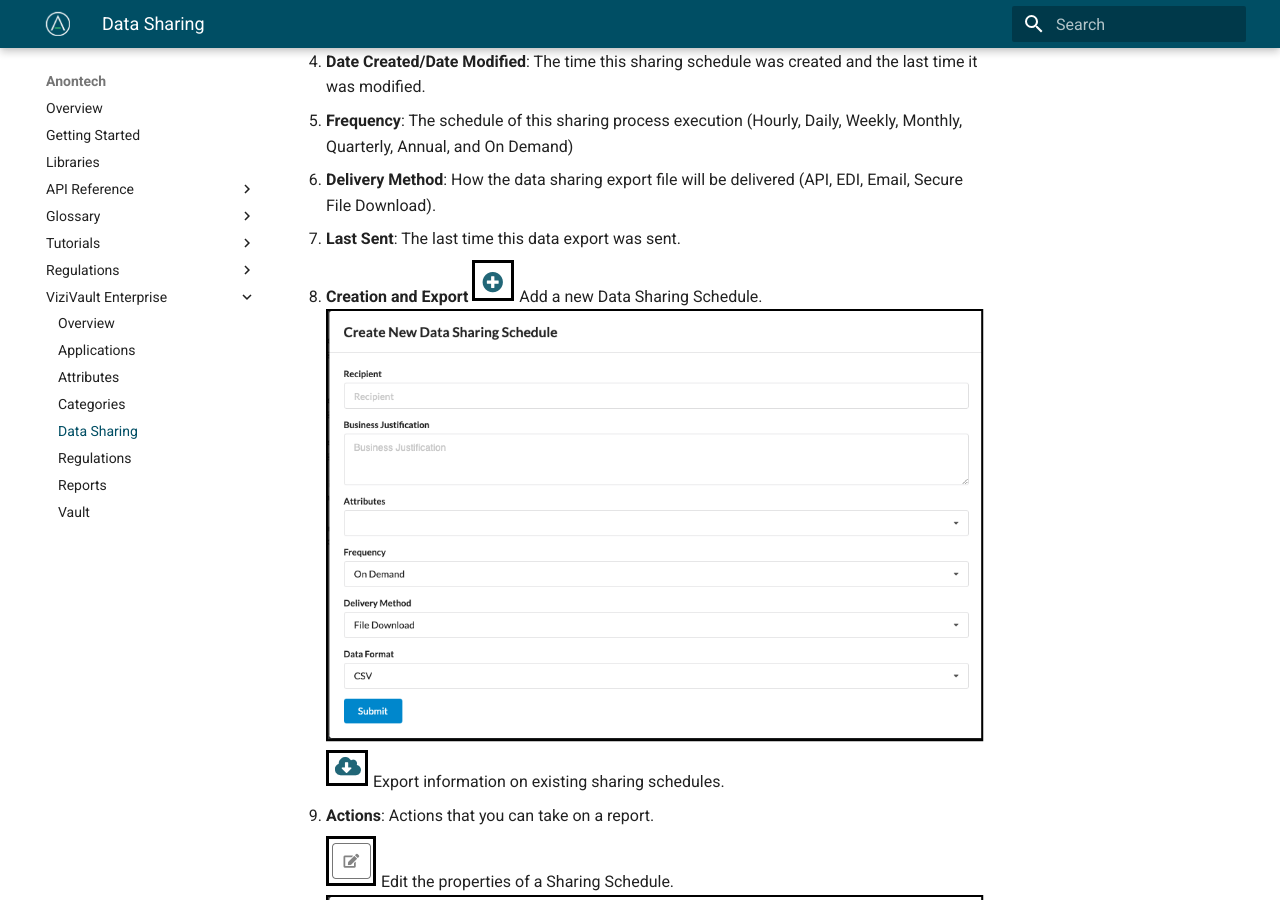
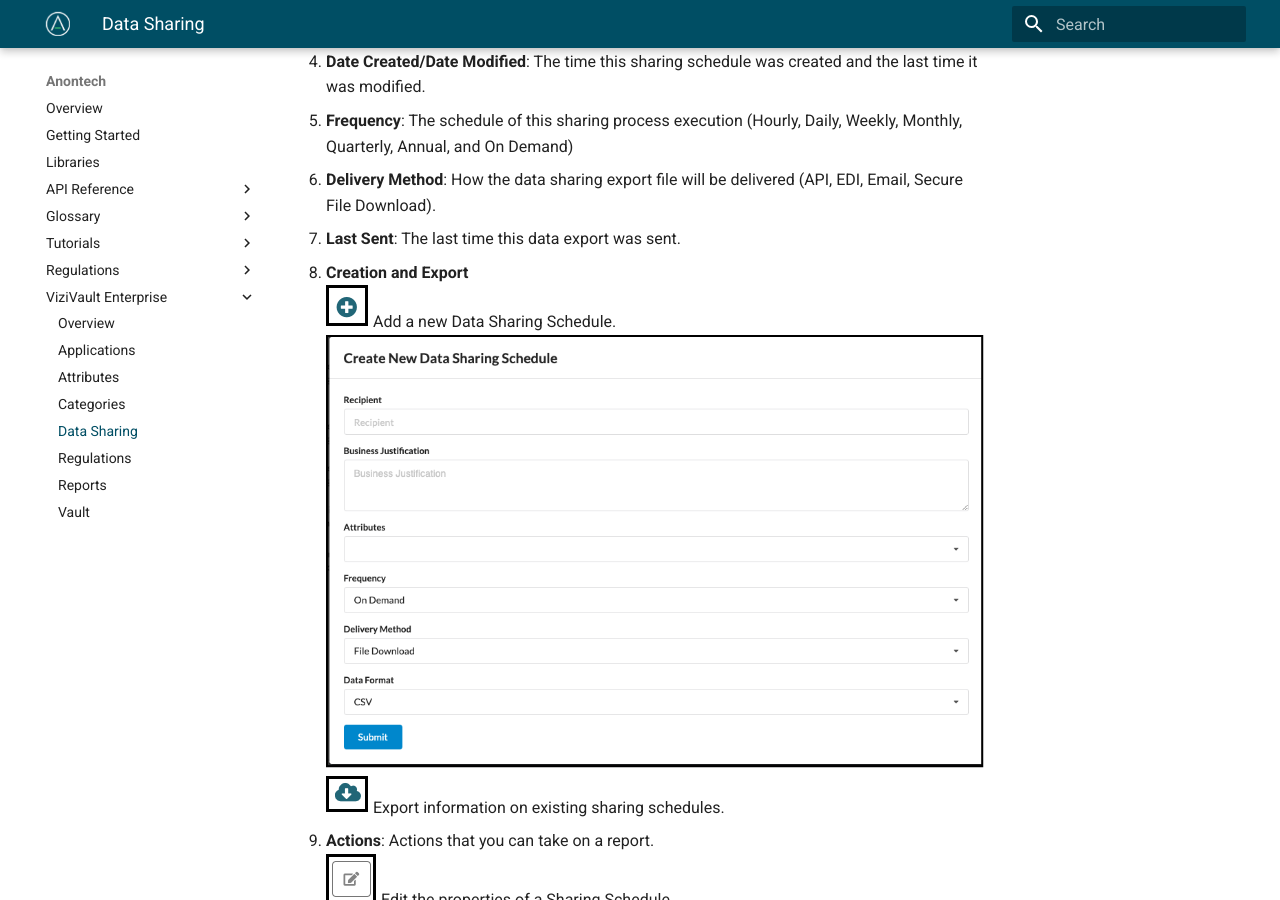
Before and after one commit to anontechnology/documentation, an MkDocs documentation site: the page built from docs/vizivault-enterprise/data-sharing.md, in a window 1280 px wide and 900 px high, scrolled down 562 px. Built offline with MkDocs 1.6.1 and Material for MkDocs 9.7.7, drawn with Linux system fonts in a browser that asks for light colours.

Commit message:
Update docs/vizivault-enterprise/data-sharing.md

```diff
--- a/docs/vizivault-enterprise/data-sharing.md
+++ b/docs/vizivault-enterprise/data-sharing.md
@@ -9,13 +9,12 @@
 5. **Frequency**: The schedule of this sharing process execution (Hourly, Daily, Weekly, Monthly, Quarterly, Annual, and On Demand)
 6. **Delivery Method**: How the data sharing export file will be delivered (API, EDI, Email, Secure File Download).
 7. **Last Sent**: The last time this data export was sent.
-8. **Creation and Export**
+8. **Creation and Export**<br/>
     ![Add](../assets/images/add.png "Add") Add a new Data Sharing Schedule.
     ![sharing_schedule](../assets/images/sharing_schedule.png "Create Sharing Schedule")
     ![export](../assets/images/export.png "Export") Export information on existing sharing schedules.
-9. **Actions**: Actions that you can take on a report.
-
-      ![edit](../assets/images/edit.png "Edit") Edit the properties of a Sharing Schedule.
-      ![sharing_schedule](../assets/images/sharing_schedule.png "Create Sharing Schedule")
-      ![view](../assets/images/view.png "View") View Shared Data.
-      ![send](../assets/images/send.png "Send") Manually Send the Data Export.
+9. **Actions**: Actions that you can take on a report.<br/>
+    ![edit](../assets/images/edit.png "Edit") Edit the properties of a Sharing Schedule.
+    ![sharing_schedule](../assets/images/sharing_schedule.png "Create Sharing Schedule")
+    ![view](../assets/images/view.png "View") View Shared Data.<br/>
+    ![send](../assets/images/send.png "Send") Manually Send the Data Export.
```
